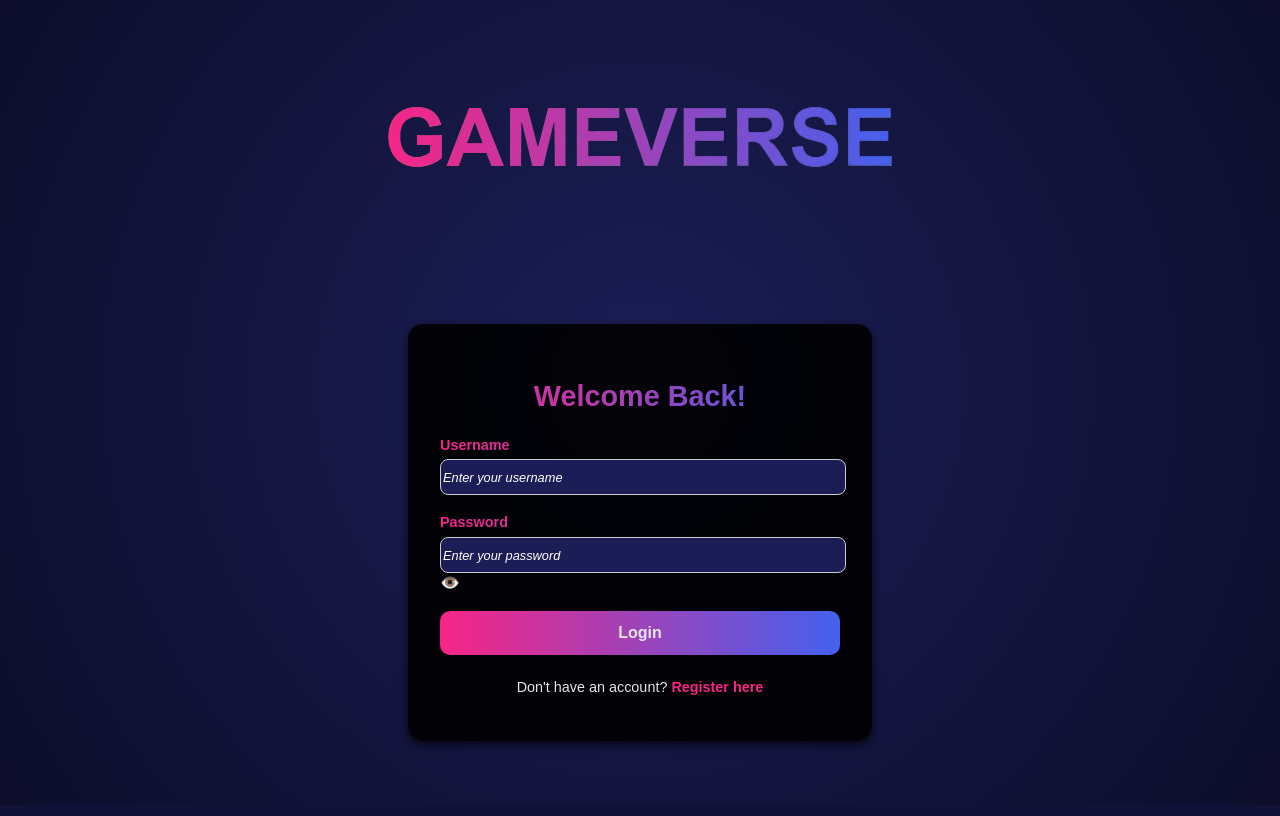
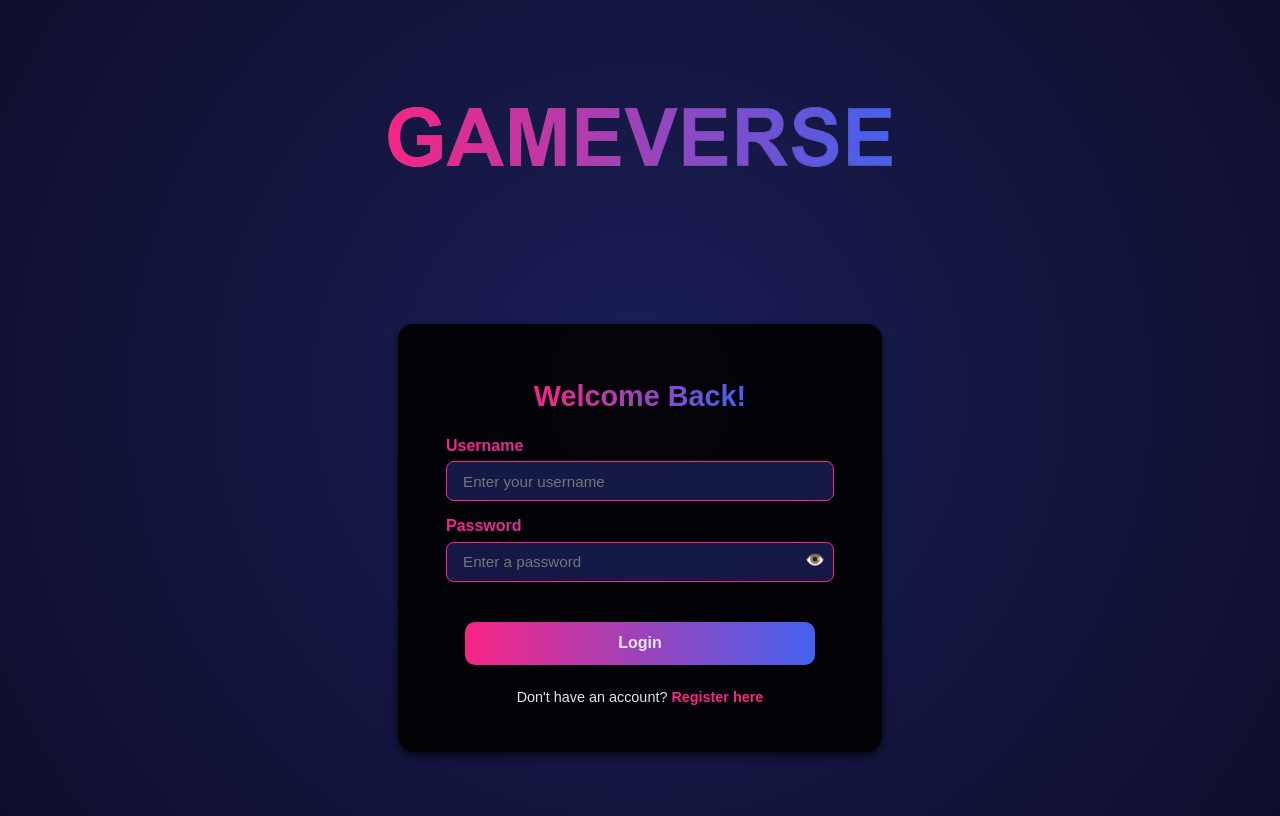
Before and after one commit to niickbermudeez/gameverse, a PHP site: page /web/login.html in a window 1280 px wide. Shown: the part 33-849 px from the top of the page. Run offline with PHP 8.4, Linux system fonts and the light colour scheme.

Commit message:
feat: aplicar estilos de los inputs del register al login y cambiar el padding para que no se sobreponga el icono al password

```diff
--- a/css/login.css
+++ b/css/login.css
@@ -13,14 +13,17 @@ body {
 
 .login-form-container {
     background: rgba(0, 0, 0, 0.9);
-    padding: 2rem 2rem;
+    padding: 2rem;
     border-radius: 15px;
     box-shadow: 0 4px 8px rgba(0, 0, 0, 0.7);
-    max-width: 400px;
+    max-width: 420px;
     width: 100%;
     text-align: center;
     animation: fadeIn 0.8s ease-out;
     margin: 2rem auto;
+    display: flex;
+    flex-direction: column;
+    align-items: center;
 }
 
 .login-form-container h1 {
@@ -29,45 +32,81 @@ body {
     -webkit-text-fill-color: transparent;
     font-size: 1.8rem;
     margin-bottom: 1.5rem;
-    font-family: 'HelveticaNow', sans-serif;
+    font-weight: bold;
+    text-align: center;
 }
 
-/* Input Groups */
+.login-form {
+    width: 100%;
+    display: flex;
+    flex-direction: column;
+    gap: 1rem;
+}
+
 .login-form .input-group {
-    margin-bottom: 1.2rem;
-    text-align: left;
+    display: flex;
+    flex-direction: column;
+    width: 100%;
+    padding: 0 1rem;
+    box-sizing: border-box;
 }
 
 .login-form .input-group label {
-    display: block;
     font-weight: bold;
     background: linear-gradient(90deg, #F72585, #4361EE);
     -webkit-background-clip: text;
     -webkit-text-fill-color: transparent;
     margin-bottom: 0.4rem;
-    font-size: 0.9rem;
+    font-size: 1rem;
+    text-align: left;
 }
 
 .login-form .input-group input {
     width: 100%;
-    min-height: 2rem;
+    min-height: 2.5rem;
     border-radius: 8px;
-    border: 1px solid #ccc;
-    background-color: #1B1E56;
+    border: 1px solid #F72585;
+    background-color: rgba(27, 30, 86, 0.8);
     color: #E5E5E5;
-    font-size: 0.9rem;
+    font-size: 0.95rem;
     outline: none;
+    padding: 0.5rem 1rem;
     transition: border-color 0.3s ease, box-shadow 0.3s ease;
+    box-sizing: border-box;
 }
 
 .login-form .input-group input:focus {
-    border-color: #F72585;
-    box-shadow: 0 0 5px rgba(247, 37, 133, 0.8);
+    border-color: #FFD700;
+    box-shadow: 0 0 8px rgba(247, 37, 133, 0.8);
 }
 
-/* Button */
+.password-container {
+    position: relative;
+    width: 100%;
+}
+
+.password-container input {
+    padding-right: 40px !important;
+}
+
+.eye-button {
+    position: absolute;
+    right: 25px;
+    top: 65%;
+    transform: translateY(-50%);
+    font-size: 1rem;
+    color: #E5E5E5;
+    transition: color 0.3s ease;
+    cursor: pointer;
+}
+
+.eye-button:hover {
+    color: #FFD700;
+}
+
 .login-form button {
     width: 100%;
+    max-width: 350px;
     padding: 0.8rem;
     background: linear-gradient(90deg, #F72585, #4361EE);
     border: none;
@@ -77,6 +116,11 @@ body {
     font-size: 1rem;
     cursor: pointer;
     transition: background 0.3s ease, transform 0.2s ease, color 0.3s ease;
+    margin-top: 1.5rem;
+    display: block;
+    margin-left: auto;
+    margin-right: auto;
+    text-align: center;
 }
 
 .login-form button:hover {
@@ -85,13 +129,6 @@ body {
     transform: scale(1.05);
 }
 
-.login-form .input-group input::placeholder {
-    color: #FFFFFF;
-    font-size: 0.8rem;
-    font-style: italic;
-}
-
-/* Redirect Text */
 .redirect {
     margin-top: 1.5rem;
     font-size: 0.9rem;
@@ -107,7 +144,6 @@ body {
     color: #4361EE;
 }
 
-/* Animación */
 @keyframes fadeIn {
     from {
         opacity: 0;
--- a/web/login.html
+++ b/web/login.html
@@ -20,10 +20,10 @@
                     <input type="text" id="username" name="username" placeholder="Enter your username" required>
                 </div>
 
-                <div class="input-group">
+                <div class="input-group password-container">
                     <label for="password">Password</label>
-                    <input type="password" id="password" name="password" placeholder="Enter your password" required>
-                    <span id="toggle-confirm-password" class="eye-button">👁️</span>
+                    <input type="password" id="password" name="password" placeholder="Enter a password" required>
+                    <span id="toggle-password" class="eye-button">👁️</span>
                 </div>
 
                 <button type="submit">Login</button>
```
Also changed, not shown: css/register.css (+19 -23 lines).
